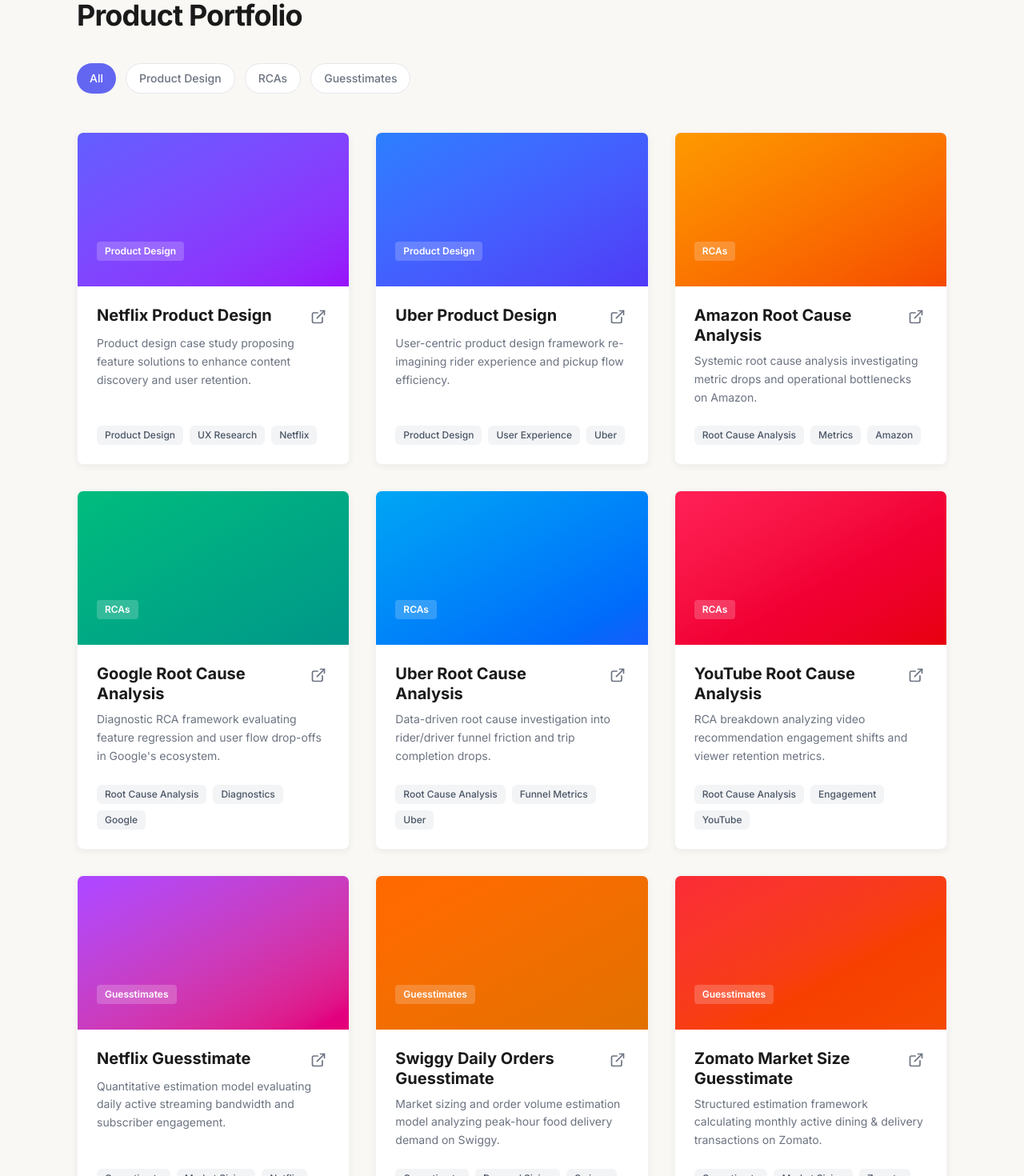
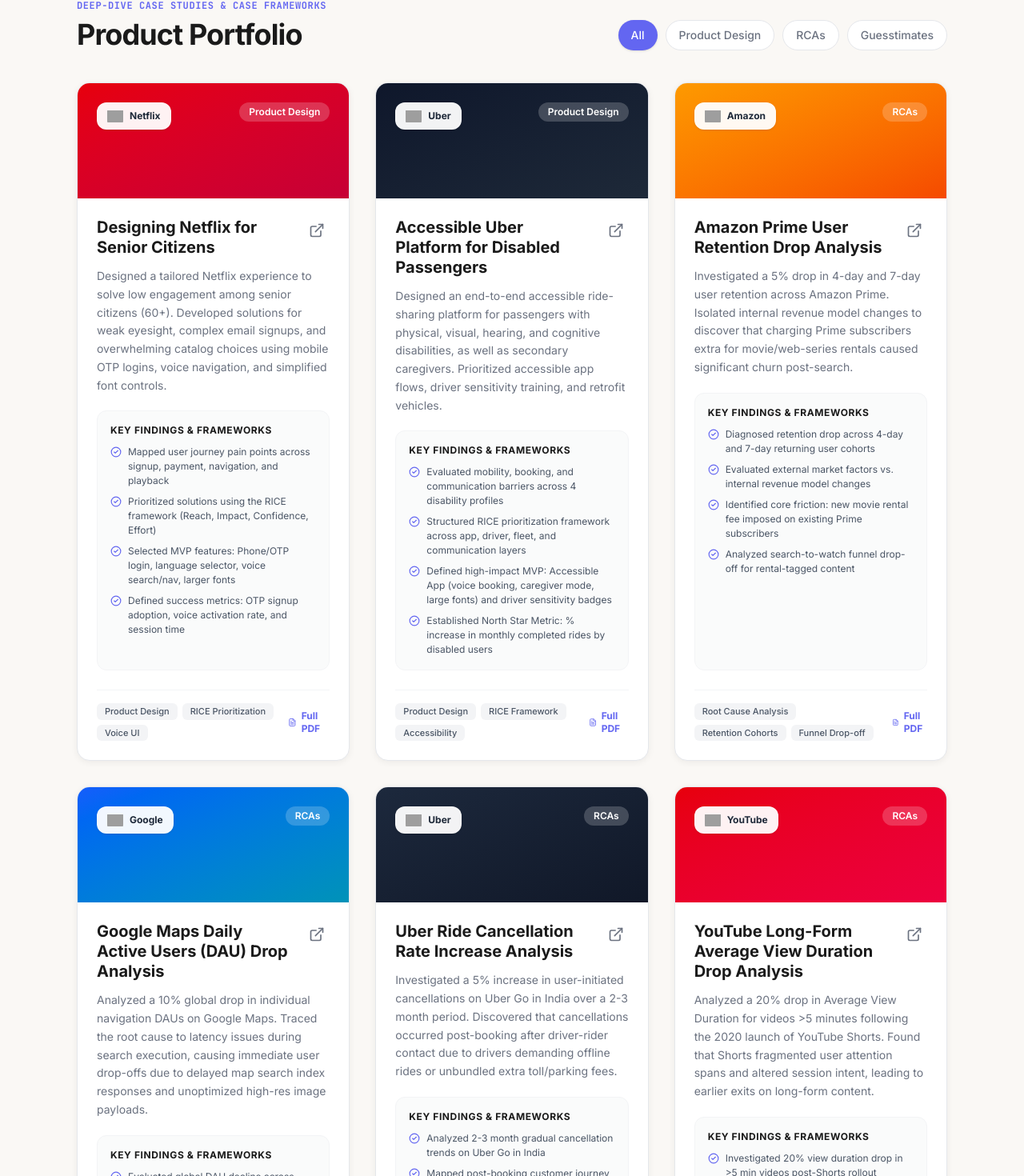
Before and after one commit to ChinmayPandey-devx/chinmay-portfolio, a React (Vite) app: page / in a window 1280 px wide. Shown: the part 2011-3481 px from the top of the page at 80% size. Built offline with nearby package versions, Linux system fonts and the light colour scheme; grey boxes are pictures that could not be loaded.

Commit message:
Upgrade portfolio cards to rich content cards with company logos, parsed summaries, and key findings

```diff
--- a/index.html
+++ b/index.html
@@ -51,17 +51,17 @@
           </ul>
         </section>
         <section id="portfolio">
-          <h2>Product Portfolio</h2>
+          <h2>Product Portfolio & Case Studies</h2>
           <ul>
-            <li><strong>Netflix Product Design:</strong> Feature solutions enhancing content discovery & retention. (<a href="/chinmay-portfolio/docs/Netflix_PD.pdf">PDF</a>)</li>
-            <li><strong>Uber Product Design:</strong> User-centric rider experience & pickup flow efficiency. (<a href="/chinmay-portfolio/docs/PD_Uber.pdf">PDF</a>)</li>
-            <li><strong>Amazon Root Cause Analysis:</strong> Investigation into metric drops & bottlenecks. (<a href="/chinmay-portfolio/docs/Amazon_RCA.pdf">PDF</a>)</li>
-            <li><strong>Google Root Cause Analysis:</strong> Diagnostic RCA on feature regression. (<a href="/chinmay-portfolio/docs/Google_RCA.pdf">PDF</a>)</li>
-            <li><strong>Uber Root Cause Analysis:</strong> Rider/driver funnel friction analysis. (<a href="/chinmay-portfolio/docs/Uber_RCA.pdf">PDF</a>)</li>
-            <li><strong>YouTube Root Cause Analysis:</strong> Recommendation engagement & retention analysis. (<a href="/chinmay-portfolio/docs/YT_RCA.pdf">PDF</a>)</li>
-            <li><strong>Netflix Guesstimate:</strong> Daily active streaming bandwidth estimation. (<a href="/chinmay-portfolio/docs/Netflix_GT.pdf">PDF</a>)</li>
-            <li><strong>Swiggy Daily Orders Guesstimate:</strong> Peak-hour food delivery market sizing. (<a href="/chinmay-portfolio/docs/Swiggy_GT.pdf">PDF</a>)</li>
-            <li><strong>Zomato Market Size Guesstimate:</strong> Monthly active dining & delivery transactions. (<a href="/chinmay-portfolio/docs/Zomato_GT.pdf">PDF</a>)</li>
+            <li><strong>Designing Netflix for Senior Citizens:</strong> Tailored Netflix experience solving low engagement among senior citizens (60+) using mobile OTP logins, voice navigation, and simplified font controls. (<a href="/chinmay-portfolio/docs/Netflix_PD.pdf">PDF</a>)</li>
+            <li><strong>Accessible Uber Platform for Disabled Passengers:</strong> End-to-end accessible ride-sharing platform for passengers with physical, visual, hearing, and cognitive disabilities. (<a href="/chinmay-portfolio/docs/PD_Uber.pdf">PDF</a>)</li>
+            <li><strong>Amazon Prime User Retention Drop Analysis:</strong> Investigated 5% retention drop on Prime caused by movie rental fees imposed on Prime subscribers. (<a href="/chinmay-portfolio/docs/Amazon_RCA.pdf">PDF</a>)</li>
+            <li><strong>Google Maps Daily Active Users (DAU) Drop Analysis:</strong> Traced 10% global navigation DAU drop to search execution latency. (<a href="/chinmay-portfolio/docs/Google_RCA.pdf">PDF</a>)</li>
+            <li><strong>Uber Ride Cancellation Rate Increase Analysis:</strong> Investigated 5% increase in user-initiated cancellations on Uber Go driven by driver offline demands and toll fees. (<a href="/chinmay-portfolio/docs/Uber_RCA.pdf">PDF</a>)</li>
+            <li><strong>YouTube Long-Form Average View Duration Drop Analysis:</strong> Analyzed 20% drop in long-form video watch time post-Shorts rollout. (<a href="/chinmay-portfolio/docs/YT_RCA.pdf">PDF</a>)</li>
+            <li><strong>Indian Airspace Airborne Planes Estimation:</strong> Bottom-up airport throughput estimation model calculating ~900 airborne domestic passenger planes over India. (<a href="/chinmay-portfolio/docs/Netflix_GT.pdf">PDF</a>)</li>
+            <li><strong>Swiggy Peak-Hour Food Delivery Orders Estimation:</strong> Top-down market sizing framework estimating ~3 lakh peak-hour food delivery orders/hour across India. (<a href="/chinmay-portfolio/docs/Swiggy_GT.pdf">PDF</a>)</li>
+            <li><strong>Zomato Annual In-App Customer Reviews Estimation:</strong> Multi-tier top-down estimation calculating ~13 crore annual in-app reviews on Zomato. (<a href="/chinmay-portfolio/docs/Zomato_GT.pdf">PDF</a>)</li>
           </ul>
         </section>
         <section id="tools">
--- a/src/components/Portfolio.jsx
+++ b/src/components/Portfolio.jsx
@@ -1,5 +1,5 @@
 import { useState } from 'react';
-import { ExternalLink } from 'lucide-react';
+import { ExternalLink, FileText, CheckCircle2 } from 'lucide-react';
 import { projects } from '../data/projects';
 
 const filters = [
@@ -18,17 +18,23 @@
 
   return (
     <section id="portfolio" className="py-section px-6 lg:px-8 max-w-6xl mx-auto">
-      <h2 className="text-3xl md:text-4xl font-bold mb-10 tracking-tight">Product Portfolio</h2>
+      <div className="flex flex-col md:flex-row md:items-end justify-between mb-10 gap-4">
+        <div>
+          <span className="font-mono text-xs font-semibold text-accent uppercase tracking-wider mb-2 block">
+            Deep-Dive Case Studies & Case Frameworks
+          </span>
+          <h2 className="text-3xl md:text-4xl font-bold tracking-tight">Product Portfolio</h2>
+        </div>
 
         {/* Filters */}
-      <div className="flex flex-wrap gap-3 mb-12">
+        <div className="flex flex-wrap gap-2.5">
           {filters.map((filter) => (
             <button
               key={filter}
               onClick={() => setActiveFilter(filter)}
               className={`px-4 py-2 rounded-full text-sm font-medium transition-colors cursor-pointer ${
                 activeFilter === filter
-                ? 'bg-accent text-white'
+                  ? 'bg-accent text-white shadow-sm'
                   : 'bg-white text-muted border border-gray-200 hover:bg-gray-100 hover:text-textMain'
               }`}
             >
@@ -36,49 +42,97 @@
             </button>
           ))}
         </div>
+      </div>
 
       {/* Grid */}
-      <div className="grid grid-cols-1 sm:grid-cols-2 lg:grid-cols-3 gap-8">
+      <div className="grid grid-cols-1 md:grid-cols-2 lg:grid-cols-3 gap-8">
         {filteredProjects.map((project) => (
           <div
             key={project.id}
-            className="group bg-card rounded-lg overflow-hidden shadow-card border border-gray-100 hover:-translate-y-1 transition-transform duration-200 flex flex-col h-full"
+            className="group bg-card rounded-2xl overflow-hidden shadow-card border border-gray-200 hover:-translate-y-1 hover:shadow-lg transition-all duration-200 flex flex-col justify-between h-full"
           >
-            {/* Thumbnail */}
-            <div className={`h-48 w-full bg-gradient-to-br ${project.gradient} p-6 flex flex-col justify-end relative`}>
-              <span className="bg-white/20 backdrop-blur-sm text-white text-xs font-semibold px-2.5 py-1 rounded w-max mb-2">
+            {/* Header Header Gradient Banner with Company Logo */}
+            <div className={`h-36 w-full bg-gradient-to-br ${project.gradient} p-6 flex items-start justify-between relative`}>
+              {/* Company Logo Badge */}
+              <div className="flex items-center gap-2 bg-white/95 backdrop-blur-md px-3 py-1.5 rounded-xl shadow-sm border border-white/20">
+                <img
+                  src={`https://logo.clearbit.com/${project.logoDomain}`}
+                  alt={`${project.company} logo`}
+                  onError={(e) => {
+                    // Fallback to Google favicon service if clearbit fails
+                    e.currentTarget.onerror = null;
+                    e.currentTarget.src = `https://www.google.com/s2/favicons?domain=${project.logoDomain}&sz=128`;
+                  }}
+                  className="w-5 h-5 object-contain rounded-sm"
+                />
+                <span className="text-xs font-bold text-gray-800">{project.company}</span>
+              </div>
+
+              {/* Category Pill */}
+              <span className="bg-white/20 backdrop-blur-md text-white text-xs font-semibold px-3 py-1 rounded-full">
                 {project.category}
               </span>
             </div>
 
-            {/* Content */}
+            {/* Content Body */}
             <div className="p-6 flex flex-col flex-1">
-              <div className="flex justify-between items-start mb-2 gap-4">
-                <h3 className="text-xl font-bold leading-tight">{project.title}</h3>
+              <div className="flex justify-between items-start mb-3 gap-3">
+                <h3 className="text-xl font-bold text-textMain leading-tight group-hover:text-accent transition-colors">
+                  {project.title}
+                </h3>
                 <a
                   href={project.link}
                   target="_blank"
                   rel="noreferrer"
-                  title="View Document"
-                  className="text-muted hover:text-accent flex-shrink-0 p-1 rounded hover:bg-gray-100 transition-colors"
+                  title="View Full PDF Document"
+                  className="text-muted hover:text-accent p-1.5 rounded-lg hover:bg-indigo-50 transition-colors flex-shrink-0"
                 >
                   <ExternalLink size={20} />
                 </a>
               </div>
-              <p className="text-muted text-sm mb-6 flex-1 leading-relaxed">
-                {project.description}
+
+              {/* Summary */}
+              <p className="text-muted text-sm mb-5 leading-relaxed">
+                {project.summary}
               </p>
 
-              {/* Tags */}
-              <div className="flex flex-wrap gap-2 mt-auto">
-                {project.tools.map((tool, i) => (
+              {/* Key Highlights */}
+              <div className="mb-6 bg-gray-50/80 p-4 rounded-xl border border-gray-100 flex-1">
+                <span className="text-xs font-bold text-textMain uppercase tracking-wider block mb-2.5">
+                  Key Findings & Frameworks
+                </span>
+                <ul className="space-y-2">
+                  {project.highlights.map((highlight, idx) => (
+                    <li key={idx} className="flex items-start gap-2 text-xs text-gray-600 leading-normal">
+                      <CheckCircle2 size={14} className="text-accent flex-shrink-0 mt-0.5" />
+                      <span>{highlight}</span>
+                    </li>
+                  ))}
+                </ul>
+              </div>
+
+              {/* Tags & Action Button */}
+              <div className="pt-4 border-t border-gray-100 flex flex-col sm:flex-row items-start sm:items-center justify-between gap-3 mt-auto">
+                <div className="flex flex-wrap gap-1.5">
+                  {project.tools.slice(0, 3).map((tool, i) => (
                     <span
                       key={i}
-                    className="text-xs font-medium bg-gray-100 text-gray-600 px-2.5 py-1 rounded-md"
+                      className="text-[11px] font-medium bg-gray-100 text-gray-600 px-2.5 py-0.5 rounded-md"
                     >
                       {tool}
                     </span>
                   ))}
+                </div>
+
+                <a
+                  href={project.link}
+                  target="_blank"
+                  rel="noreferrer"
+                  className="inline-flex items-center gap-1.5 text-xs font-bold text-accent hover:text-indigo-700 transition-colors cursor-pointer"
+                >
+                  <FileText size={14} />
+                  <span>Full PDF</span>
+                </a>
               </div>
             </div>
           </div>
--- a/src/data/projects.js
+++ b/src/data/projects.js
@@ -1,83 +1,155 @@
 export const projects = [
   {
     id: 1,
-    title: "Netflix Product Design",
-    description: "Product design case study proposing feature solutions to enhance content discovery and user retention.",
+    title: "Designing Netflix for Senior Citizens",
+    company: "Netflix",
+    logoDomain: "netflix.com",
     category: "Product Design",
-    tools: ["Product Design", "UX Research", "Netflix"],
+    summary: "Designed a tailored Netflix experience to solve low engagement among senior citizens (60+). Developed solutions for weak eyesight, complex email signups, and overwhelming catalog choices using mobile OTP logins, voice navigation, and simplified font controls.",
+    highlights: [
+      "Mapped user journey pain points across signup, payment, navigation, and playback",
+      "Prioritized solutions using the RICE framework (Reach, Impact, Confidence, Effort)",
+      "Selected MVP features: Phone/OTP login, language selector, voice search/nav, larger fonts",
+      "Defined success metrics: OTP signup adoption, voice activation rate, and session time"
+    ],
+    tools: ["Product Design", "RICE Prioritization", "Voice UI", "UX Research"],
     link: "/chinmay-portfolio/docs/Netflix_PD.pdf",
-    gradient: "from-indigo-500 to-purple-600"
+    gradient: "from-red-600 to-rose-700"
   },
   {
     id: 2,
-    title: "Uber Product Design",
-    description: "User-centric product design framework re-imagining rider experience and pickup flow efficiency.",
+    title: "Accessible Uber Platform for Disabled Passengers",
+    company: "Uber",
+    logoDomain: "uber.com",
     category: "Product Design",
-    tools: ["Product Design", "User Experience", "Uber"],
+    summary: "Designed an end-to-end accessible ride-sharing platform for passengers with physical, visual, hearing, and cognitive disabilities, as well as secondary caregivers. Prioritized accessible app flows, driver sensitivity training, and retrofit vehicles.",
+    highlights: [
+      "Evaluated mobility, booking, and communication barriers across 4 disability profiles",
+      "Structured RICE prioritization framework across app, driver, fleet, and communication layers",
+      "Defined high-impact MVP: Accessible App (voice booking, caregiver mode, large fonts) and driver sensitivity badges",
+      "Established North Star Metric: % increase in monthly completed rides by disabled users"
+    ],
+    tools: ["Product Design", "RICE Framework", "Accessibility", "Caregiver Mode"],
     link: "/chinmay-portfolio/docs/PD_Uber.pdf",
-    gradient: "from-blue-500 to-indigo-600"
+    gradient: "from-slate-900 to-gray-800"
   },
   {
     id: 3,
-    title: "Amazon Root Cause Analysis",
-    description: "Systemic root cause analysis investigating metric drops and operational bottlenecks on Amazon.",
+    title: "Amazon Prime User Retention Drop Analysis",
+    company: "Amazon",
+    logoDomain: "amazon.com",
     category: "RCAs",
-    tools: ["Root Cause Analysis", "Metrics", "Amazon"],
+    summary: "Investigated a 5% drop in 4-day and 7-day user retention across Amazon Prime. Isolated internal revenue model changes to discover that charging Prime subscribers extra for movie/web-series rentals caused significant churn post-search.",
+    highlights: [
+      "Diagnosed retention drop across 4-day and 7-day returning user cohorts",
+      "Evaluated external market factors vs. internal revenue model changes",
+      "Identified core friction: new movie rental fee imposed on existing Prime subscribers",
+      "Analyzed search-to-watch funnel drop-off for rental-tagged content"
+    ],
+    tools: ["Root Cause Analysis", "Retention Cohorts", "Funnel Drop-off"],
     link: "/chinmay-portfolio/docs/Amazon_RCA.pdf",
     gradient: "from-amber-500 to-orange-600"
   },
   {
     id: 4,
-    title: "Google Root Cause Analysis",
-    description: "Diagnostic RCA framework evaluating feature regression and user flow drop-offs in Google's ecosystem.",
+    title: "Google Maps Daily Active Users (DAU) Drop Analysis",
+    company: "Google",
+    logoDomain: "google.com",
     category: "RCAs",
-    tools: ["Root Cause Analysis", "Diagnostics", "Google"],
+    summary: "Analyzed a 10% global drop in individual navigation DAUs on Google Maps. Traced the root cause to latency issues during search execution, causing immediate user drop-offs due to delayed map search index responses and unoptimized high-res image payloads.",
+    highlights: [
+      "Evaluated global DAU decline across individual navigation workflows",
+      "Isolated internal technical latency vs. external market/regulatory factors",
+      "Pinpointed immediate post-search drop-off driven by search index delays",
+      "Recommended search index optimization and image payload compression"
+    ],
+    tools: ["Root Cause Analysis", "DAU Metrics", "Search Latency", "Technical Diagnostics"],
     link: "/chinmay-portfolio/docs/Google_RCA.pdf",
-    gradient: "from-emerald-500 to-teal-600"
+    gradient: "from-blue-600 to-cyan-600"
   },
   {
     id: 5,
-    title: "Uber Root Cause Analysis",
-    description: "Data-driven root cause investigation into rider/driver funnel friction and trip completion drops.",
+    title: "Uber Ride Cancellation Rate Increase Analysis",
+    company: "Uber",
+    logoDomain: "uber.com",
     category: "RCAs",
-    tools: ["Root Cause Analysis", "Funnel Metrics", "Uber"],
+    summary: "Investigated a 5% increase in user-initiated cancellations on Uber Go in India over a 2-3 month period. Discovered that cancellations occurred post-booking after driver-rider contact due to drivers demanding offline rides or unbundled extra toll/parking fees.",
+    highlights: [
+      "Analyzed 2-3 month gradual cancellation trends on Uber Go in India",
+      "Mapped post-booking customer journey and driver communication touchpoints",
+      "Identified driver offline ride demands and unbundled toll charges as main root causes",
+      "Formulated driver penalty policies, milestone rewards, and integrated fare toll transparency"
+    ],
+    tools: ["Root Cause Analysis", "Cancellation Funnel", "Driver Incentive Model"],
     link: "/chinmay-portfolio/docs/Uber_RCA.pdf",
-    gradient: "from-sky-500 to-blue-600"
+    gradient: "from-slate-800 to-gray-900"
   },
   {
     id: 6,
-    title: "YouTube Root Cause Analysis",
-    description: "RCA breakdown analyzing video recommendation engagement shifts and viewer retention metrics.",
+    title: "YouTube Long-Form Average View Duration Drop Analysis",
+    company: "YouTube",
+    logoDomain: "youtube.com",
     category: "RCAs",
-    tools: ["Root Cause Analysis", "Engagement", "YouTube"],
+    summary: "Analyzed a 20% drop in Average View Duration for videos >5 minutes following the 2020 launch of YouTube Shorts. Found that Shorts fragmented user attention spans and altered session intent, leading to earlier exits on long-form content.",
+    highlights: [
+      "Investigated 20% view duration drop in >5 min videos post-Shorts rollout",
+      "Analyzed user session intent shifts from long-form focus to short-form consumption",
+      "Discovered attention fragmentation reducing user patience for slow video intros",
+      "Formulated content recommendation and session pacing insights"
+    ],
+    tools: ["Root Cause Analysis", "Attention Metrics", "Product Cannibalization"],
     link: "/chinmay-portfolio/docs/YT_RCA.pdf",
-    gradient: "from-rose-500 to-red-600"
+    gradient: "from-red-600 to-rose-600"
   },
   {
     id: 7,
-    title: "Netflix Guesstimate",
-    description: "Quantitative estimation model evaluating daily active streaming bandwidth and subscriber engagement.",
+    title: "Indian Airspace Airborne Planes Estimation",
+    company: "Netflix",
+    logoDomain: "netflix.com",
     category: "Guesstimates",
-    tools: ["Guesstimate", "Market Sizing", "Netflix"],
+    summary: "Modeled a bottom-up estimation framework to calculate the average number of domestic passenger planes airborne over India at any instant. Combined airport throughput, runway utilization rates, and average flight durations to estimate ~900 planes in the air.",
+    highlights: [
+      "Applied bottom-up airport throughput equation: Airports × Takeoffs/hr × Flight Duration",
+      "Segmented 88 Indian airports into Busy (8), Intermediate (30), and Occasional (50)",
+      "Calculated ~10,752 daily flights with a 2-hour average flight duration",
+      "Concluded average concurrency of ~896 (~900) domestic passenger aircraft airborne"
+    ],
+    tools: ["Guesstimate", "Bottom-up Modeling", "Airport Throughput"],
     link: "/chinmay-portfolio/docs/Netflix_GT.pdf",
-    gradient: "from-purple-500 to-pink-600"
+    gradient: "from-purple-600 to-indigo-600"
   },
   {
     id: 8,
-    title: "Swiggy Daily Orders Guesstimate",
-    description: "Market sizing and order volume estimation model analyzing peak-hour food delivery demand on Swiggy.",
+    title: "Swiggy Peak-Hour Food Delivery Orders Estimation",
+    company: "Swiggy",
+    logoDomain: "swiggy.com",
     category: "Guesstimates",
-    tools: ["Guesstimate", "Demand Sizing", "Swiggy"],
+    summary: "Built a top-down market sizing framework to estimate peak-hour food delivery order volume for Swiggy across India. Segmented urban internet users, age demographics, Swiggy market share, and peak weekend ordering patterns to arrive at ~3 lakh orders/hour.",
+    highlights: [
+      "Applied top-down demographic filtering: 140Cr India pop → Urban (30%) → Smartphone users (75%) → Age 15-50 (60%)",
+      "Evaluated 35% Swiggy market share across Power, Active, and Passive ordering cohorts",
+      "Estimated 25 lakh daily weekend orders with 25% concentrated during 8 PM - 10 PM peak",
+      "Performed sanity check against Swiggy's 2023 published 25–32.5 lakh daily order baseline"
+    ],
+    tools: ["Guesstimate", "Top-down Market Sizing", "Demographics"],
     link: "/chinmay-portfolio/docs/Swiggy_GT.pdf",
     gradient: "from-orange-500 to-amber-600"
   },
   {
     id: 9,
-    title: "Zomato Market Size Guesstimate",
-    description: "Structured estimation framework calculating monthly active dining & delivery transactions on Zomato.",
+    title: "Zomato Annual In-App Customer Reviews Estimation",
+    company: "Zomato",
+    logoDomain: "zomato.com",
     category: "Guesstimates",
-    tools: ["Guesstimate", "Market Sizing", "Zomato"],
+    summary: "Developed a multi-tier top-down estimation model to calculate total annual in-app reviews posted on Zomato in India. Combined urban food delivery population sizing, user order frequencies, and reviewer behavior profiles to estimate ~13 crore annual reviews.",
+    highlights: [
+      "Modeled 50% Zomato market share across 10Cr online food ordering users in India",
+      "Segmented annual order volume (320Cr orders/yr) across Power, Active, and Passive users",
+      "Categorized reviewer propensity: Power (10%), Active (2%), and Passive (1%) reviewers",
+      "Calculated ~0.04 avg reviews per order yielding ~12.8Cr (~13 Crore) total yearly reviews"
+    ],
+    tools: ["Guesstimate", "User Cohort Modeling", "Review Propensity"],
     link: "/chinmay-portfolio/docs/Zomato_GT.pdf",
-    gradient: "from-red-500 to-orange-600"
+    gradient: "from-red-500 to-pink-600"
   }
 ];
```
Lines whose indentation alone changed are shown as unchanged.
